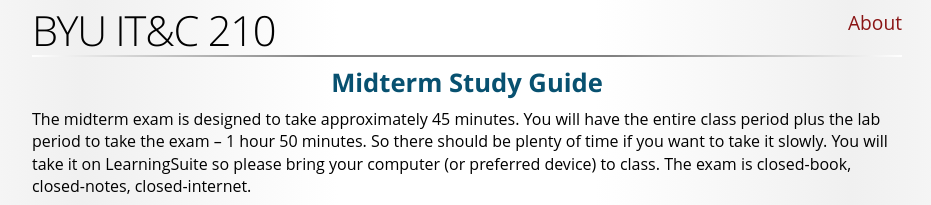
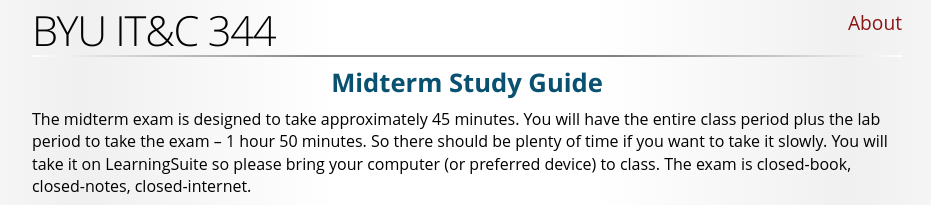
Before and after one commit to BYU-ITC-344/byu-itc-344.github.io, a Jekyll site: the page built from Midterm-Study-Guide.md, in a window 1280 px wide. Shown: the top 205 px of the page, without its empty margins (173-1104 px from the left). Built offline with Jekyll 4.4.1, drawn with Linux system fonts in a browser that asks for light colours; some web fonts are replaced.

Commit message:
fixed class header

```diff
--- a/_includes/header.html
+++ b/_includes/header.html
@@ -1,6 +1,6 @@
 <header>
     <div class="siteblock">
-        <h1>BYU IT&C 210</h1>
+        <h1>BYU IT&C 344</h1>
     </div>
     <nav>
         <ul>
```
